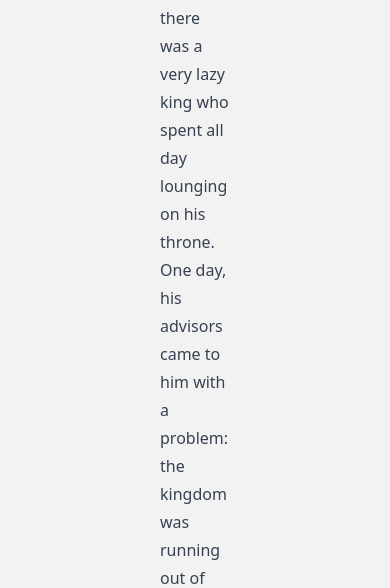
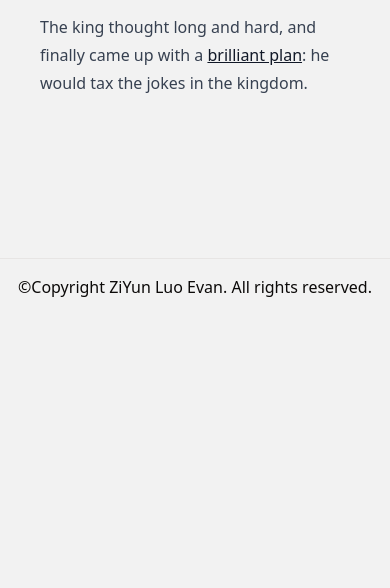
Before and after one commit to EvanLuo42/portfolio, an Astro site: page /games/be-summoned in a window 390 px wide. Shown: the part 531-1119 px from the top of the page. After the commit the page ends 846 px from the top, so only its background shows below. Built offline with nearby package versions, Linux system fonts and the light colour scheme; Astro itself is replaced by a stand-in of ours.

Commit message:
feat: Responsive design for game page

```diff
--- a/src/layouts/GamesLayout.astro
+++ b/src/layouts/GamesLayout.astro
@@ -57,7 +57,7 @@ import '@/styles/globals.css'
       <HeaderBar client:load></HeaderBar>
     </header>
     <main class="min-h-[calc(100vh_-_64px_-_56px)]">
-        <div class="w-full h-full pt-14 pb-14 pl-40 pr-40 xl:pl-72 xl:pr-72 space-y-4">
+        <div class="w-full h-full pt-14 pb-14 pl-10 pr-10 md:pl-40 md:pr-40 xl:pl-72 xl:pr-72 space-y-4">
             <Breadcrumb>
                 <BreadcrumbList>
                     <BreadcrumbItem>
```
